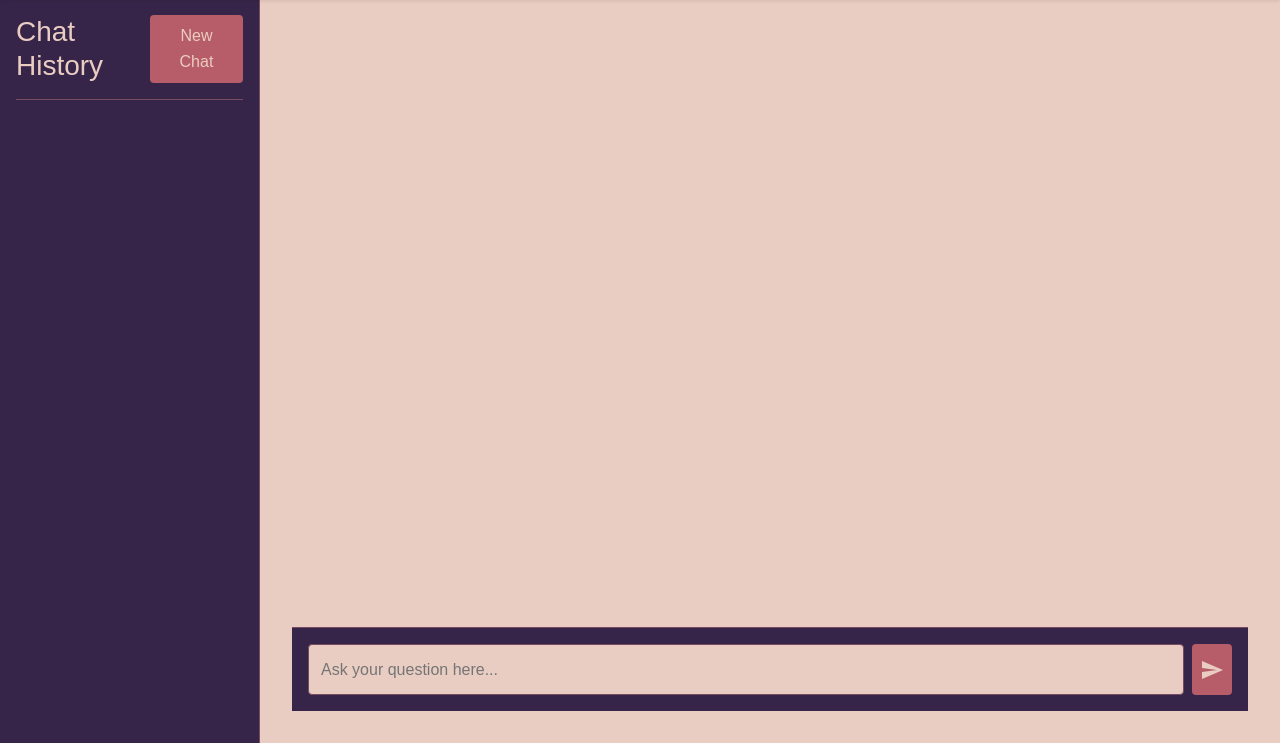
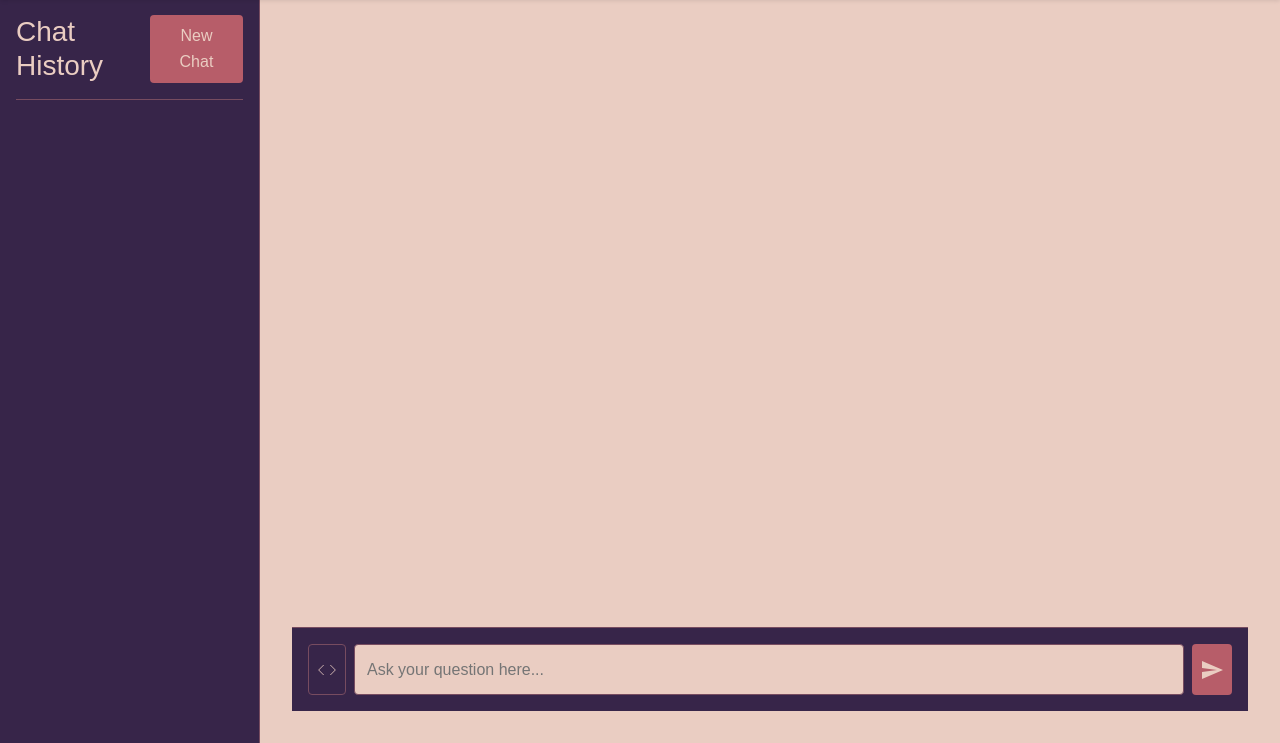
Before and after one commit to admiralorbiter/ineedhelp, a Python web app: template templates/tutor.html in a window 1280 px wide. Shown: the part 81-824 px from the top of the page. Run offline with Jinja, Linux system fonts and the light colour scheme; the template is opened without the code that fills it, so the values that code supplies are empty; some libraries are stand-ins or nearby versions.

Commit message:
added ui for students to add code

```diff
--- a/static/css/tutor.css
+++ b/static/css/tutor.css
@@ -214,3 +214,25 @@
 .message.assistant code {
     color: var(--pale-dogwood);
 }
+
+.code-insert-btn {
+    background-color: var(--dark-purple);
+    color: var(--pale-dogwood);
+    border: 1px solid var(--eggplant);
+    border-radius: 4px;
+    padding: 0.5rem;
+    cursor: pointer;
+    transition: all 0.3s ease;
+    display: flex;
+    align-items: center;
+    justify-content: center;
+}
+
+.code-insert-btn:hover {
+    background-color: var(--redwood);
+}
+
+.code-insert-btn.active {
+    background-color: var(--redwood);
+    border-color: var(--pale-dogwood);
+}
--- a/static/js/tutor.js
+++ b/static/js/tutor.js
@@ -2,12 +2,46 @@ document.addEventListener('DOMContentLoaded', function() {
     const chatForm = document.getElementById('chat-form');
     const chatInput = document.getElementById('user-input');
     const chatMessages = document.getElementById('chat-messages');
+    const codeBtn = document.getElementById('code-btn');
     let currentConversationId = null;
 
     // Auto-resize input
     chatInput.addEventListener('input', function() {
         this.style.height = 'auto';
         this.style.height = (this.scrollHeight) + 'px';
+    });
+
+    // Code button handler
+    codeBtn.addEventListener('click', function() {
+        // Toggle active state
+        this.classList.toggle('active');
+
+        // If button is active, insert code template
+        if (this.classList.contains('active')) {
+            const template = `What's your question?
+
+\`\`\`python
+Paste your code here
+\`\`\``;
+            chatInput.value = template;
+        }
+
+        // Adjust textarea height
+        chatInput.style.height = 'auto';
+        chatInput.style.height = chatInput.scrollHeight + 'px';
+        chatInput.focus();
+    });
+
+    // Handle tab key in textarea for code indentation
+    chatInput.addEventListener('keydown', function(e) {
+        if (e.key === 'Tab') {
+            e.preventDefault();
+            const start = this.selectionStart;
+            const end = this.selectionEnd;
+
+            this.value = this.value.substring(0, start) + '    ' + this.value.substring(end);
+            this.selectionStart = this.selectionEnd = start + 4;
+        }
     });
 
     // Handle form submission
@@ -17,9 +51,12 @@ document.addEventListener('DOMContentLoaded', function() {
         const message = chatInput.value.trim();
         if (!message) return;
 
-        // Clear input
+        // Clear input and reset code button
         chatInput.value = '';
         chatInput.style.height = 'auto';
+        if (codeBtn.classList.contains('active')) {
+            codeBtn.classList.remove('active');
+        }
 
         try {
             const response = await fetch('/tutor/send_message', {
--- a/templates/tutor.html
+++ b/templates/tutor.html
@@ -48,6 +48,12 @@
 
         <form class="chat-input-form" id="chat-form">
             <div class="input-container">
+                <button type="button" class="code-insert-btn" id="code-btn">
+                    <svg width="20" height="20" viewBox="0 0 24 24" fill="none" stroke="currentColor">
+                        <path d="M16 18L22 12L16 6"></path>
+                        <path d="M8 6L2 12L8 18"></path>
+                    </svg>
+                </button>
                 <textarea
                     id="user-input"
                     name="message"
@@ -56,7 +62,7 @@
                     class="chat-input"
                 ></textarea>
                 <button type="submit" class="send-button">
-                    <svg xmlns="http://www.w3.org/2000/svg" viewBox="0 0 24 24" fill="currentColor" width="24" height="24">
+                    <svg width="24" height="24" viewBox="0 0 24 24" fill="currentColor">
                         <path d="M2.01 21L23 12 2.01 3 2 10l15 2-15 2z"/>
                     </svg>
                 </button>
```
